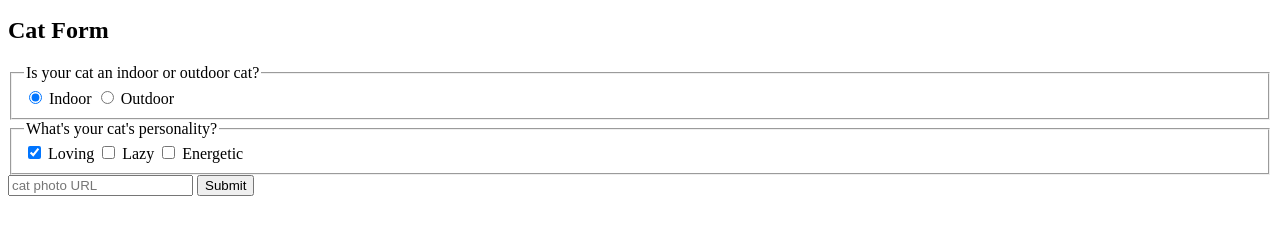
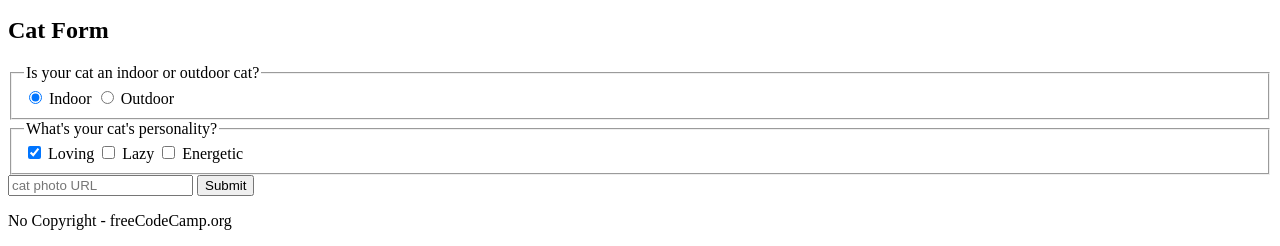
Before and after one commit to HardikHajela/CatPhotoAppFreeCodeCamp, a plain HTML site: page index.html in a window 1280 px wide. Shown: the part 1393-1639 px from the top of the page. Before the commit the page ends 1605 px from the top, so only its background shows below. Drawn offline with Linux system fonts and the light colour scheme.

Commit message:
Update index.html

```diff
--- a/index.html
+++ b/index.html
@@ -43,12 +43,15 @@
             <legend>What's your cat's personality?</legend>
             <input id="loving" type="checkbox" name="personality" value="loving" checked> <label for="loving">Loving</label>
             <input id="lazy" type="checkbox" name="personality" value="lazy"> <label for="lazy">Lazy</label>
-            <input id="energetic" type="checkbox" name="personality" value="energetic"> <label for="energetic"> Energetic</label>
+            <input id="energetic" type="checkbox" name="personality" value="energetic"> <label for="energetic">Energetic</label>
           </fieldset>
           <input type="text" name="catphotourl" placeholder="cat photo URL" required>
           <button type="submit">Submit</button>
         </form>
       </section>
     </main>
+    <footer>
+      <p>No Copyright - freeCodeCamp.org</p>
+    </footer>
   </body>
 </html>
```
